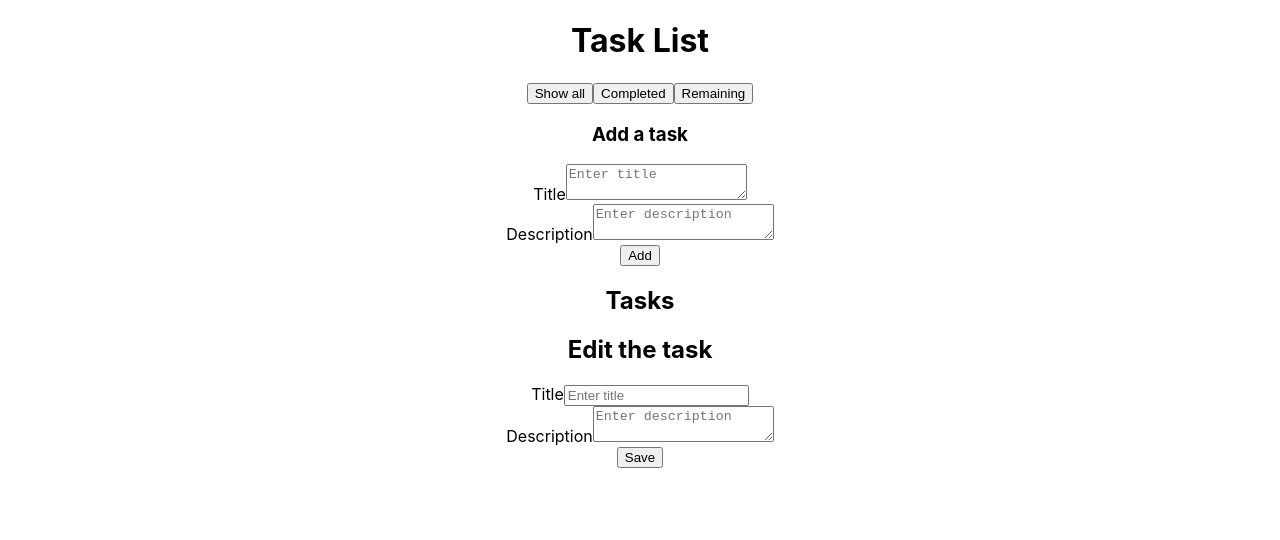
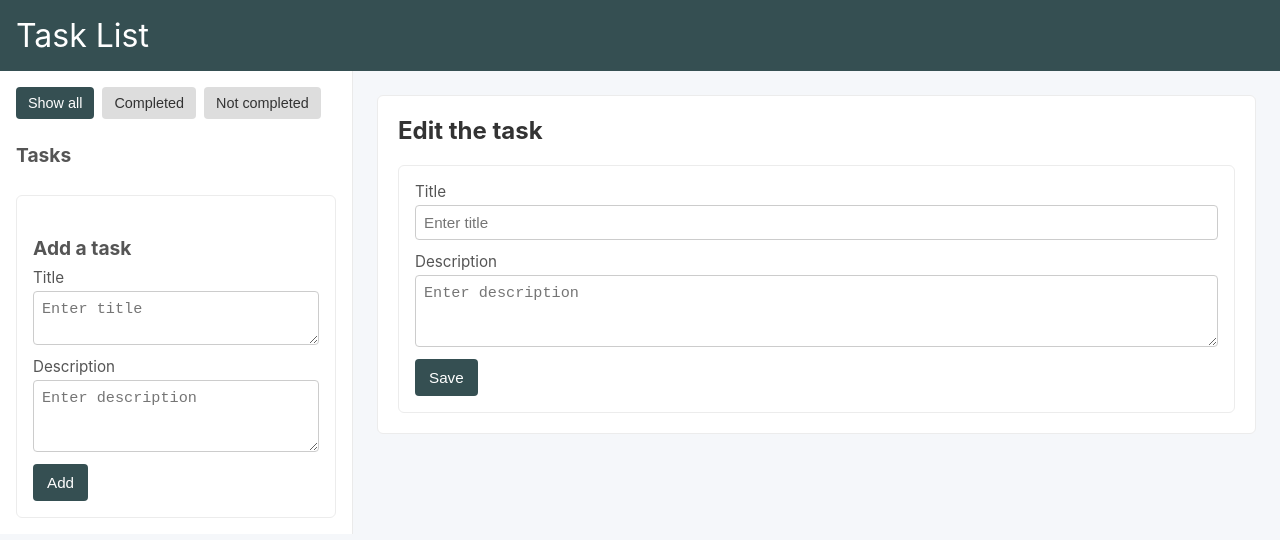
Before and after one commit to fakhri2406/task-list, a React (Create React App) app: page /1/edit in a window 1280 px wide. Shown: the top 540 px of the page. Built offline with nearby package versions, Linux system fonts and the light colour scheme.

Commit message:
reworked the design

```diff
--- a/src/App.css
+++ b/src/App.css
@@ -1,38 +1,224 @@
 .App {
-  text-align: center;
+  display: flex;
+  flex-direction: column;
+  height: 100vh;
+  margin: 0;
+  background-color: #f5f7fa;
+  color: #333;
 }
 
-.App-logo {
-  height: 40vmin;
-  pointer-events: none;
+.header-bar {
+  background-color: #354f52;
+  padding: 16px;
+  color: #fff;
+  box-shadow: 0 2px 4px rgba(0, 0, 0, 0.1);
 }
 
-@media (prefers-reduced-motion: no-preference) {
-  .App-logo {
-    animation: App-logo-spin infinite 20s linear;
-  }
+.header-title {
+  margin: 0;
+  font-weight: 400;
 }
 
-.App-header {
-  background-color: #282c34;
-  min-height: 100vh;
+.layout-content {
+  display: flex;
+  flex: 1;
+  overflow: hidden;
+}
+
+.left-column {
+  width: 320px;
+  min-width: 320px;
+  max-height: 100%;
+  overflow-y: auto;
+  background-color: #fff;
+  border-right: 1px solid #eaeaea;
+  padding: 16px;
+}
+
+.right-column {
+  flex: 1;
+  overflow-y: auto;
+  padding: 24px;
+  background-color: #f5f7fa;
+}
+
+.empty-right-column {
+  padding: 40px;
+  text-align: center;
+  color: #999;
+}
+
+.section-title {
+  margin: 24px 0 8px 0;
+  font-size: 1.2rem;
+  color: #555;
+}
+
+.filter-buttons {
+  display: flex;
+  gap: 8px;
+  margin-bottom: 12px;
+}
+
+.filter-btn {
+  border: none;
+  padding: 8px 12px;
+  background-color: #ddd;
+  cursor: pointer;
+  border-radius: 4px;
+  transition: background-color 0.2s;
+  font-size: 0.9rem;
+  color: #333;
+}
+
+.filter-btn:hover {
+  background-color: #ccc;
+}
+
+.filter-btn.active {
+  background-color: #354f52;
+  color: #fff;
+}
+
+.tasks-list {
   display: flex;
   flex-direction: column;
-  align-items: center;
-  justify-content: center;
-  font-size: calc(10px + 2vmin);
-  color: white;
+  gap: 8px;
 }
 
-.App-link {
-  color: #61dafb;
+.task-item {
+  background-color: #fff;
+  border: 1px solid #ececec;
+  border-radius: 6px;
+  padding: 8px 12px;
+  display: flex;
+  justify-content: space-between;
+  align-items: center;
+  transition: box-shadow 0.2s, background-color 0.2s;
 }
 
-@keyframes App-logo-spin {
-  from {
-    transform: rotate(0deg);
-  }
-  to {
-    transform: rotate(360deg);
-  }
+.task-item:hover {
+  box-shadow: 0 2px 4px rgba(0, 0, 0, 0.1);
 }
+
+.task-item.completed {
+  opacity: 0.7;
+}
+
+.task-left {
+  display: flex;
+  align-items: center;
+  gap: 8px;
+}
+
+.task-title {
+  cursor: pointer;
+  user-select: none;
+  transition: color 0.2s;
+}
+
+.task-title:hover {
+  color: #0066cc;
+  text-decoration: underline;
+}
+
+.task-right {
+  display: flex;
+  align-items: center;
+  gap: 8px;
+}
+
+.edit-btn,
+.delete-btn {
+  border: none;
+  background-color: transparent;
+  cursor: pointer;
+  font-size: 1rem;
+  color: #888;
+  transition: color 0.2s;
+}
+
+.edit-btn:hover {
+  color: #354f52;
+}
+
+.delete-btn:hover {
+  color: #b70f0f;
+}
+
+.new-task-form,
+.edit-form {
+  margin-top: 20px;
+  padding: 16px;
+  background-color: #fff;
+  border: 1px solid #ececec;
+  border-radius: 6px;
+}
+
+.new-task-form .form-group,
+.edit-form .form-group {
+  display: flex;
+  flex-direction: column;
+  margin-bottom: 12px;
+}
+
+.new-task-form label,
+.edit-form label {
+  font-size: 0.95rem;
+  margin-bottom: 4px;
+  color: #555;
+}
+
+.new-task-form input,
+.new-task-form textarea,
+.edit-form input,
+.edit-form textarea {
+  border: 1px solid #ccc;
+  padding: 8px;
+  font-size: 0.95rem;
+  border-radius: 4px;
+  transition: border-color 0.2s;
+}
+
+.new-task-form input:focus,
+.new-task-form textarea:focus,
+.edit-form input:focus,
+.edit-form textarea:focus {
+  border-color: #354f52;
+  outline: none;
+}
+
+.primary-btn {
+  background-color: #354f52;
+  color: #fff;
+  border: none;
+  padding: 10px 14px;
+  font-size: 0.95rem;
+  border-radius: 4px;
+  cursor: pointer;
+  transition: background-color 0.2s;
+}
+
+.primary-btn:hover {
+  background-color: #2d4143;
+}
+
+.detail-container {
+  background-color: #fff;
+  border-radius: 6px;
+  border: 1px solid #ececec;
+  padding: 20px;
+}
+
+.detail-title {
+  margin-top: 0;
+  font-size: 1.5rem;
+  margin-bottom: 12px;
+  color: #333;
+}
+
+.detail-description {
+  font-size: 1rem;
+  line-height: 1.4;
+  color: #555;
+}
--- a/src/components/MainLayout.jsx
+++ b/src/components/MainLayout.jsx
@@ -1,7 +1,7 @@
 import React, { useState } from 'react';
 import { Outlet } from 'react-router-dom';
-import NewTaskForm from "./tasks/NewTaskForm";
 import TaskList from './tasks/TaskList';
+import NewTaskForm from './tasks/NewTaskForm';
 
 function MainLayout() {
 	const [filter, setFilter] = useState('all');
@@ -11,26 +11,41 @@ function MainLayout() {
 	};
 
 	return (
-		<div>
-			<header>
-				<h1>Task List</h1>
+		<div className="main-layout">
+			<header className="header-bar">
+				<h1 className="header-title">Task List</h1>
 			</header>
 
-			<div>
-				<div>
-					<div>
-						<button onClick={() => handleFilter('all')}>Show all</button>
-						<button onClick={() => handleFilter('completed')}>Completed</button>
-						<button onClick={() => handleFilter('remaining')}>Remaining</button>
+			<div className="layout-content">
+				<div className="left-column">
+					<div className="filter-buttons">
+						<button
+							className={`filter-btn ${filter === 'all' ? 'active' : ''}`}
+							onClick={() => handleFilter('all')}
+						>
+							Show all
+						</button>
+						<button
+							className={`filter-btn ${filter === 'completed' ? 'active' : ''}`}
+							onClick={() => handleFilter('completed')}
+						>
+							Completed
+						</button>
+						<button
+							className={`filter-btn ${filter === 'remaining' ? 'active' : ''}`}
+							onClick={() => handleFilter('remaining')}
+						>
+							Not completed
+						</button>
 					</div>
 
+					<h2 className="section-title">Tasks</h2>
+					<TaskList filter={filter} />
+
 					<NewTaskForm />
-
-					<h2>Tasks</h2>
-					<TaskList filter={filter} />
 				</div>
 
-				<div>
+				<div className="right-column">
 					<Outlet />
 				</div>
 			</div>
--- a/src/components/tasks/NewTaskForm.jsx
+++ b/src/components/tasks/NewTaskForm.jsx
@@ -10,18 +10,16 @@ function NewTaskForm() {
 
 	const handleAddTask = (e) => {
 		e.preventDefault();
-		if (!title.trim()) {
-			return;
-		}
+		if (!title.trim()) return;
 		dispatch(addTask(title, description));
 		setTitle('');
 		setDescription('');
 	};
 
 	return (
-		<form onSubmit={handleAddTask}>
-			<h3>Add a task</h3>
-			<div>
+		<form className="new-task-form" onSubmit={handleAddTask}>
+			<h3 className="section-title">Add a task</h3>
+			<div className="form-group">
 				<label>Title</label>
 				<textarea
 					placeholder="Enter title"
@@ -30,16 +28,19 @@ function NewTaskForm() {
 				/>
 			</div>
 
-			<div>
+			<div className="form-group">
 				<label>Description</label>
 				<textarea
 					placeholder="Enter description"
 					value={description}
 					onChange={(e) => setDescription(e.target.value)}
+					rows={3}
 				/>
 			</div>
 
-			<button type="submit">Add</button>
+			<button type="submit" className="primary-btn">
+				Add
+			</button>
 		</form>
 	);
 }
--- a/src/components/tasks/TaskDetails.jsx
+++ b/src/components/tasks/TaskDetails.jsx
@@ -9,9 +9,9 @@ function TaskDetails() {
 	);
 
 	return (
-		<div>
-			<h2>{task.title}</h2>
-			<p>{task.description}</p>
+		<div className="detail-container">
+			<h2 className="detail-title">{task.title}</h2>
+			<p className="detail-description">{task.description}</p>
 		</div>
 	);
 }
--- a/src/components/tasks/TaskEdit.jsx
+++ b/src/components/tasks/TaskEdit.jsx
@@ -22,10 +22,10 @@ function TaskEdit() {
 	};
 
 	return (
-		<div>
-			<h2>Edit the task</h2>
-			<form onSubmit={handleSave}>
-				<div>
+		<div className="detail-container">
+			<h2 className="detail-title">Edit the task</h2>
+			<form onSubmit={handleSave} className="edit-form">
+				<div className="form-group">
 					<label>Title</label>
 					<input
 						type="text"
@@ -35,16 +35,19 @@ function TaskEdit() {
 					/>
 				</div>
 
-				<div>
+				<div className="form-group">
 					<label>Description</label>
 					<textarea
 						placeholder="Enter description"
 						value={description}
 						onChange={(e) => setDescription(e.target.value)}
+						rows={3}
 					/>
 				</div>
 
-				<button type="submit">Save</button>
+				<button type="submit" className="primary-btn">
+					Save
+				</button>
 			</form>
 		</div>
 	);
--- a/src/components/tasks/TaskList.jsx
+++ b/src/components/tasks/TaskList.jsx
@@ -21,26 +21,35 @@ function TaskList({ filter }) {
 	};
 
 	return (
-		<div>
+		<div className="tasks-list">
 			{filteredTasks.map((task) => (
-				<div key={task.id}>
-					<div>
+				<div
+					key={task.id}
+					className={`task-item ${task.completed ? 'completed' : ''}`}
+				>
+					<div className="task-left">
 						<input
 							type="checkbox"
 							checked={task.completed}
 							onChange={() => dispatch(toggleTask(task.id))}
 						/>
-						<span onClick={() => handleTaskClick(task.id)}>
-                            {task.title}
-                        </span>
+						<span
+							className="task-title"
+							onClick={() => handleTaskClick(task.id)}
+						>
+              {task.title}
+            </span>
 					</div>
 
-					<div>
+					<div className="task-right">
 						<Link to={`/${task.id}/edit`}>
-							<button>Edit</button>
+							<button className="edit-btn">✎</button>
 						</Link>
-						<button onClick={() => dispatch(deleteTask(task.id))}>
-							Delete
+						<button
+							className="delete-btn"
+							onClick={() => dispatch(deleteTask(task.id))}
+						>
+							✕
 						</button>
 					</div>
 				</div>
```
